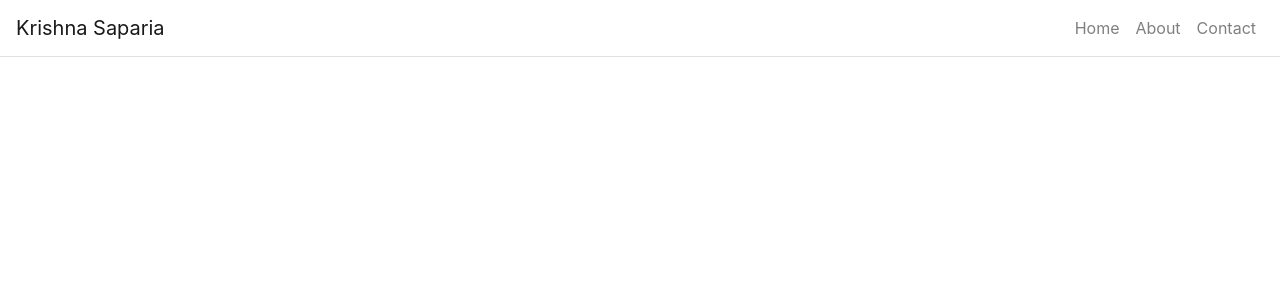
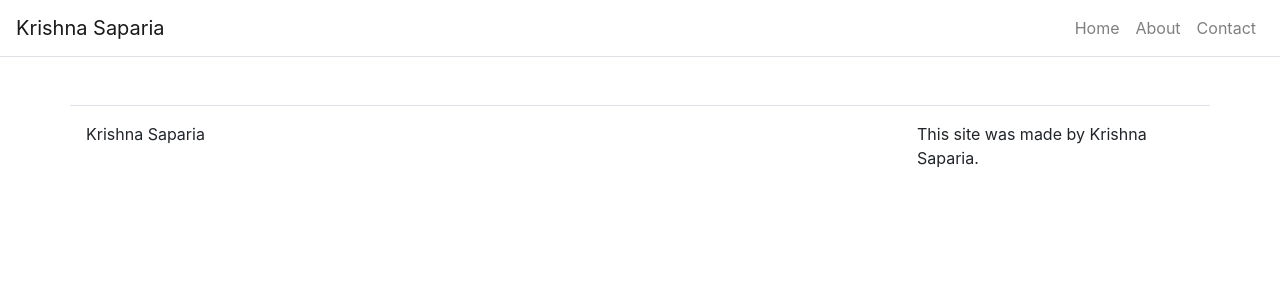
Before and after one commit to krishna-saparia/React-Portfolio, a React (Create React App) app: page / in a window 1280 px wide. Shown: the top 300 px of the page. Built offline with nearby package versions, Linux system fonts and the light colour scheme.

Commit message:
Add footer component and creates footer.

```diff
--- a/src/App.js
+++ b/src/App.js
@@ -2,6 +2,8 @@
 import {BrowserRouter as Router , Route , Link } from 'react-router-dom';
 import { Container, Navbar ,Nav } from 'react-bootstrap';
 import './App.css';
+
+import Footer from './components/Footer';
 
 class App extends React.Component{
 
@@ -47,9 +49,7 @@
               </Nav>
             </Navbar.Collapse>
           </Navbar>
-
-
-
+          <Footer />
         </Container>
       </Router>
     );
--- /dev/null
+++ b/src/components/Footer.js
@@ -0,0 +1,25 @@
+import React from 'react';
+import Container from 'react-bootstrap/Container';
+import Row from 'react-bootstrap/Row';
+import Col from 'react-bootstrap/Col';
+
+
+
+function Footer() {
+    return(
+        <footer className="mt-5">
+            <Container>
+                <Row className = "border-top justify-content-between p-3">
+                    <Col className="p-0" md={3} sm={12}>
+                        Krishna Saparia
+                    </Col>
+                    <Col className = "p-0 d-flex justify-content-end" md={3}>
+                        This site was made by Krishna Saparia.
+                    </Col>
+                    </Row>
+            </Container>
+        </footer>
+    );
+}
+
+export default Footer;
--- a/src/index.js
+++ b/src/index.js
@@ -3,7 +3,6 @@
 import './index.css';
 import App from './App';
 import reportWebVitals from './reportWebVitals';
-
 import 'bootstrap/dist/css/bootstrap.css'
 
 ReactDOM.render(
```
